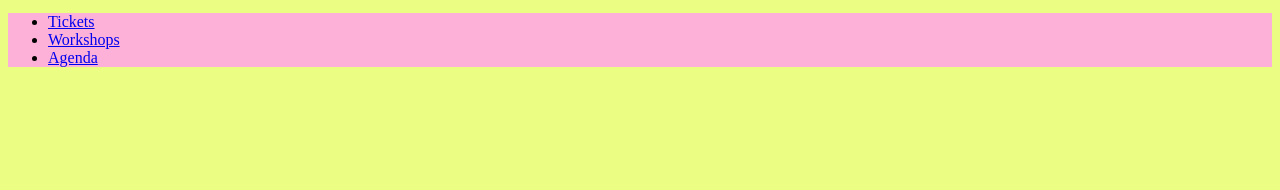
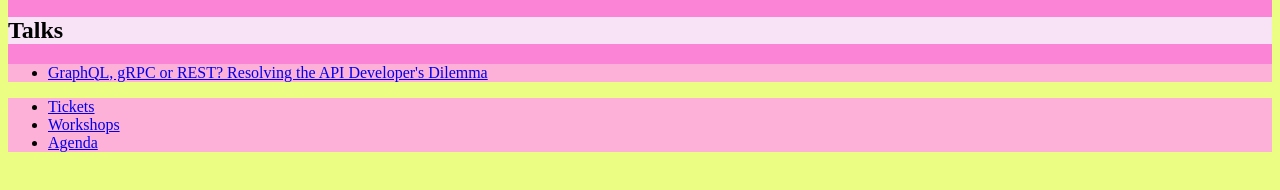
Before and after one commit to amykapernick/fender-fundamentals_front-end-testing, an Eleventy site: page speakers/rob-crowley.md in a window 1280 px wide. Shown: the part 310-500 px from the top of the page. Built offline with nearby package versions, Linux system fonts and the light colour scheme; Eleventy itself is replaced by a stand-in of ours; files that its build step writes are made by us from their sources.

Commit message:
updated some content for layouts

```diff
--- a/_includes/layouts/speaker.html
+++ b/_includes/layouts/speaker.html
@@ -1,11 +1,11 @@
 {% include 'header.html' %}
 
 {% for speaker in collections.speakers %}
-<article>
-	<a href="{{speaker.url | url}}">
-		{{speaker.data.name}}
-	</a>
-</article>
+	<article>
+		<a href="{{speaker.url | url}}">
+			{{speaker.data.name}}
+		</a>
+	</article>
 {% endfor %}
 
 <article>
@@ -13,6 +13,22 @@
 		<h1>{{name}}</h1>
 	</header>
 	<div>{{content | safe}}</div>
+
+	<aside>
+		<h2>Talks</h2>
+		<ul class="talks">
+			{% for talk in collections.talks %}
+				{% set speaker = page.url | replace('/speakers/', '') | replace('/', '') %}
+				{% if speaker == talk.data.speaker %}
+					<li>
+						<a href="{{talk.url | url}}">
+							{{talk.data.title}}
+						</a>
+					</li>
+				{% endif %}
+			{% endfor %}
+		</ul>
+	</aside>
 </article>
 
 {% include 'footer.html' %}
```
Also changed, not shown: _includes/layouts/talk.html (+18 -0 lines).
